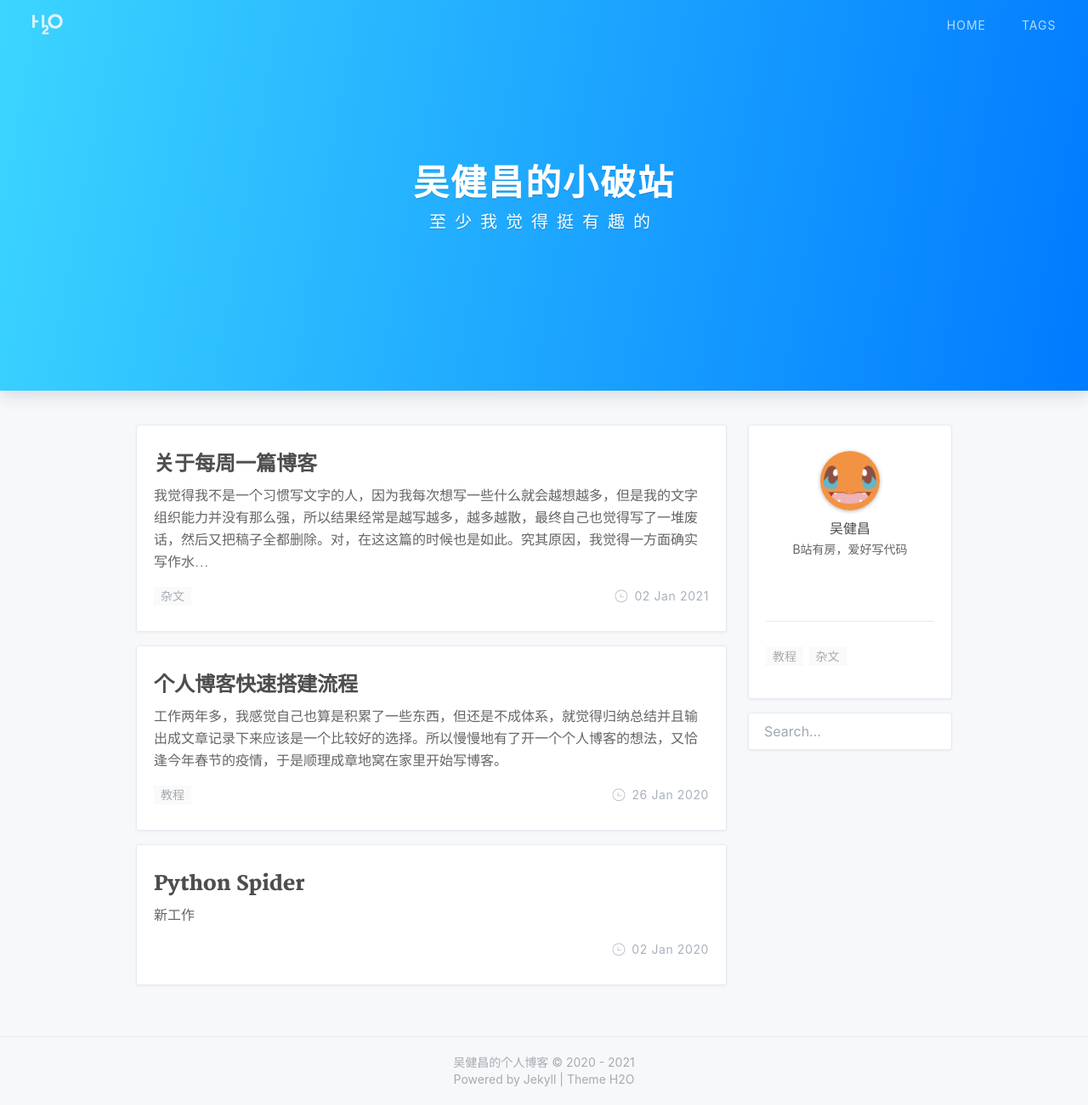
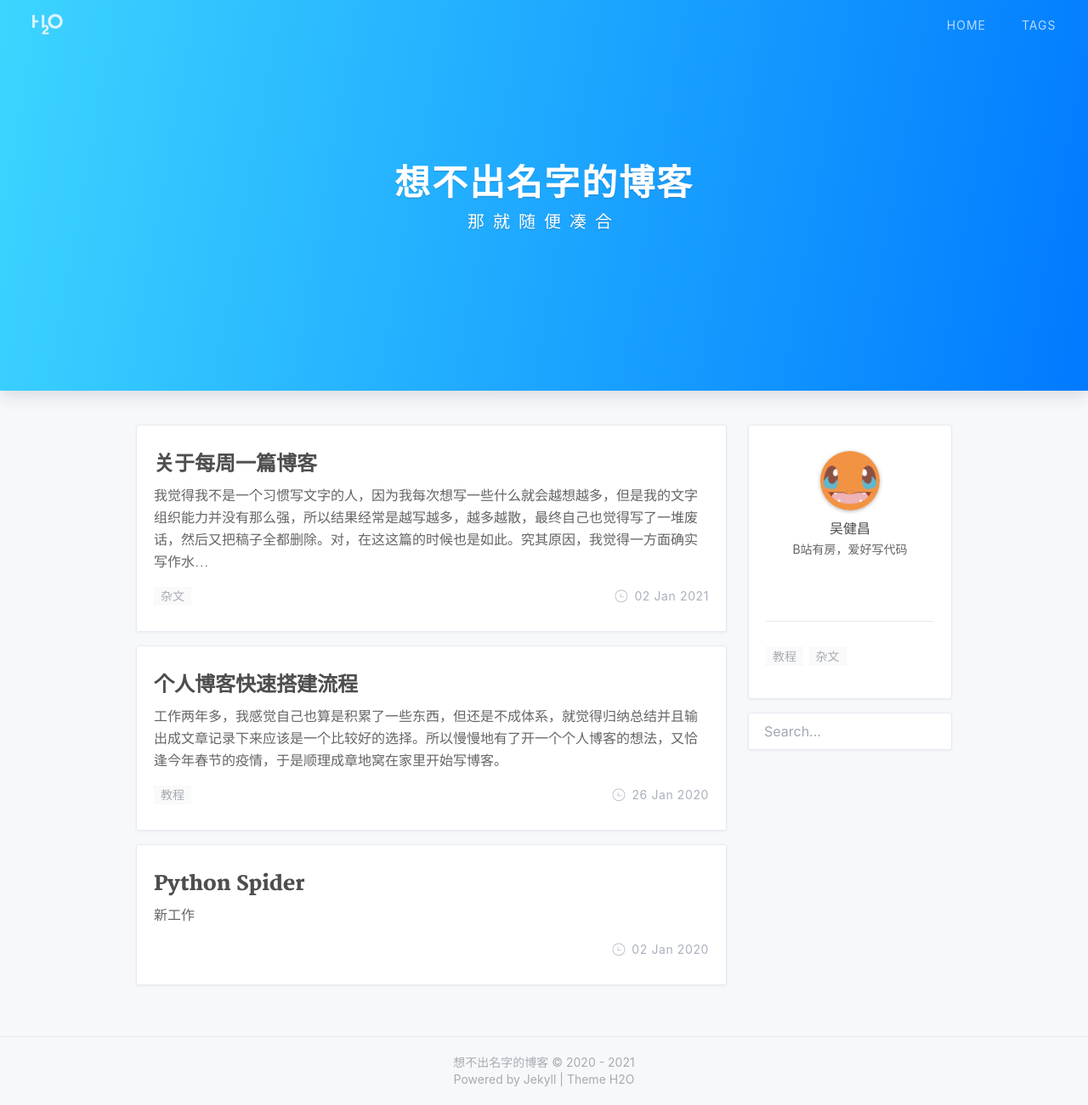
Before and after one commit to void-W/void-W.github.io, a Jekyll site: the page built from index.html, in a window 1280 px wide and 1301 px high. Shown: the whole window at 85% size. Built offline with Jekyll 4.4.1, drawn with Linux system fonts in a browser that asks for light colours; nearby versions of some CDN libraries; the list of posts is cut into pages by our own code; a style sheet for code colours, icons or effects is not loaded.

Commit message:
update title

```diff
--- a/_config.yml
+++ b/_config.yml
@@ -1,5 +1,5 @@
 # Site settings 配置站点
-title: '吴健昌的个人博客'
+title: '想不出名字的博客'
 description: '话痨/家里蹲/程序员'
 keyword: '话痨，家里蹲，go, 后端'
 url: 'http://void-w.github.io' # your host
--- a/index.html
+++ b/index.html
@@ -1,7 +1,7 @@
 ---
 layout: default
-home-title: 吴健昌的小破站
-description: 至少我觉得挺有趣的
+home-title: 想不出名字的博客
+description: 那就随便凑合
 ---
 
 {% include header.html %}
```
